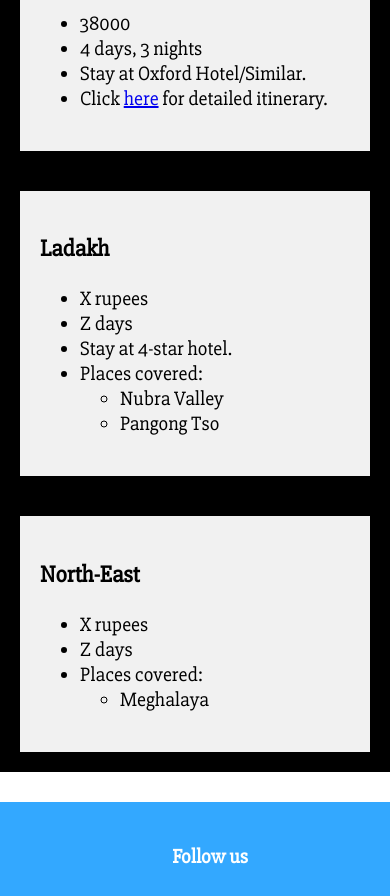
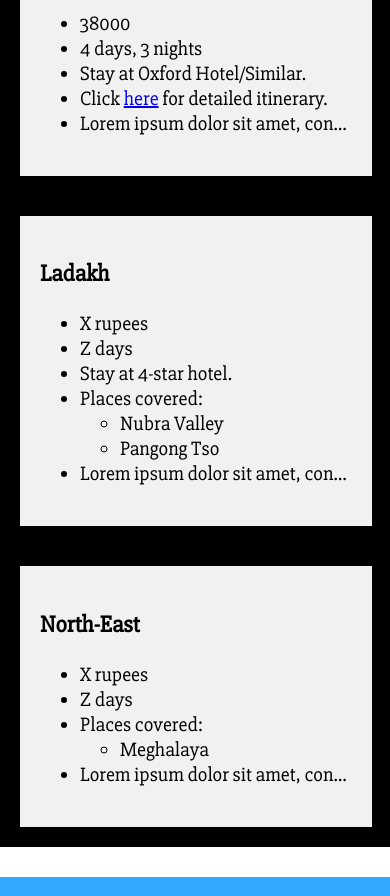
Before and after one commit to kushagraagrawal/Stackroute_Training, a plain HTML site: page index.html in a window 390 px wide. Shown: the part 1030-1926 px from the top of the page. Drawn offline with nearby package versions, Linux system fonts and the light colour scheme.

Commit message:
almost ready

```diff
--- a/style.css
+++ b/css/style.css
@@ -58,7 +58,7 @@ ul#nav li a:active { background-color: transparent !important; }
 ul#nav li a { color: #F06000; }
 
 .hero-image{
-	background-image: linear-gradient(rgba(0,0,0,0.5), rgba(0,0,0,0.5)), url("background.jpg");
+	background-image: linear-gradient(rgba(0,0,0,0.5), rgba(0,0,0,0.5)), url("images/background.jpg");
 	height: 93%;
 	width: 100%;
 	margin: auto;
@@ -93,6 +93,7 @@ ul#nav li a { color: #F06000; }
   flex:1;
   width: 100%;
   flex-direction: row;
+
  }
  .size_change{
  	justify-content: space-around;
@@ -105,14 +106,28 @@ ul#nav li a { color: #F06000; }
   font-size: 20px;
   min-width: 200px;
 }
+#stuff{
+	white-space: nowrap;
+	overflow: hidden;
+	text-overflow: ellipsis;
+}
 
 @media (max-width: 960px){
 	.flex-container{
 		flex-direction: column;
 		flex-wrap: wrap;
+		max-width: 960px;
+	}
+	.flex-container > div{
+		max-width: 80%;
 	}
 	.size_change{
-		justify-content: space-between;
+		justify-content: space-around;
+	}
+	#stuff{
+		white-space: nowrap;
+		overflow: hidden;
+		text-overflow: ellipsis;
 	}
 }
 
--- a/index.html
+++ b/index.html
@@ -4,9 +4,10 @@
 	<meta charset="utf-8"/>
 	<meta name="viewport" content="width=device-width, initial-scale=1, maximum-scale=1">
 
-	<link rel="stylesheet" type="text/css" href="style.css">
+	<link rel="stylesheet" type="text/css" href="css/style.css">
 	<link rel="stylesheet" href="https://cdnjs.cloudflare.com/ajax/libs/font-awesome/4.7.0/css/font-awesome.min.css">
 	<link href="https://fonts.googleapis.com/css?family=Slabo+27px" rel="stylesheet">
+	<link rel="shortcut icon" href="images/favicon.ico">
 
 	<!-- Script for making the scroll smoother
 
@@ -24,7 +25,6 @@
 					});
 				});
 	</script>
-
 	<title>Assignment 1</title>
 </head>
 <body>
@@ -65,6 +65,16 @@
 					<li>
 						Click <a href="#guide_Singapore">here</a> for detailed itinerary.
 					</li>
+					<li>
+						<div id="stuff">
+						Lorem ipsum dolor sit amet, consectetur adipisicing elit, sed do eiusmod
+						tempor incididunt ut labore et dolore magna aliqua. Ut enim ad minim veniam,
+						quis nostrud exercitation ullamco laboris nisi ut aliquip ex ea commodo
+						consequat. Duis aute irure dolor in reprehenderit in voluptate velit esse
+						cillum dolore eu fugiat nulla pariatur. Excepteur sint occaecat cupidatat non
+						proident, sunt in culpa qui officia deserunt mollit anim id est laborum.
+						</div>
+					</li>
 				</ul>
 			</div>
 			<div><h3>Ladakh</h3><ul>
@@ -88,6 +98,16 @@
 						</li>
 					</ul>
 				</li>
+				<li>
+					<div id="stuff">
+						Lorem ipsum dolor sit amet, consectetur adipisicing elit, sed do eiusmod
+						tempor incididunt ut labore et dolore magna aliqua. Ut enim ad minim veniam,
+						quis nostrud exercitation ullamco laboris nisi ut aliquip ex ea commodo
+						consequat. Duis aute irure dolor in reprehenderit in voluptate velit esse
+						cillum dolore eu fugiat nulla pariatur. Excepteur sint occaecat cupidatat non
+						proident, sunt in culpa qui officia deserunt mollit anim id est laborum.
+						</div>
+				</li>
 			</ul>
 	</div>
 	<div><h3> North-East</h3><ul>
@@ -104,6 +124,16 @@
 						Meghalaya
 					</li>
 				</ul>
+			</li>
+			<li>
+				<div id="stuff">
+						Lorem ipsum dolor sit amet, consectetur adipisicing elit, sed do eiusmod
+						tempor incididunt ut labore et dolore magna aliqua. Ut enim ad minim veniam,
+						quis nostrud exercitation ullamco laboris nisi ut aliquip ex ea commodo
+						consequat. Duis aute irure dolor in reprehenderit in voluptate velit esse
+						cillum dolore eu fugiat nulla pariatur. Excepteur sint occaecat cupidatat non
+						proident, sunt in culpa qui officia deserunt mollit anim id est laborum.
+						</div>
 			</li>
 		</ul>
 </div>
```
Also changed, not shown: images/background.jpg (renamed from background.jpg), images/favicon.ico (added).
